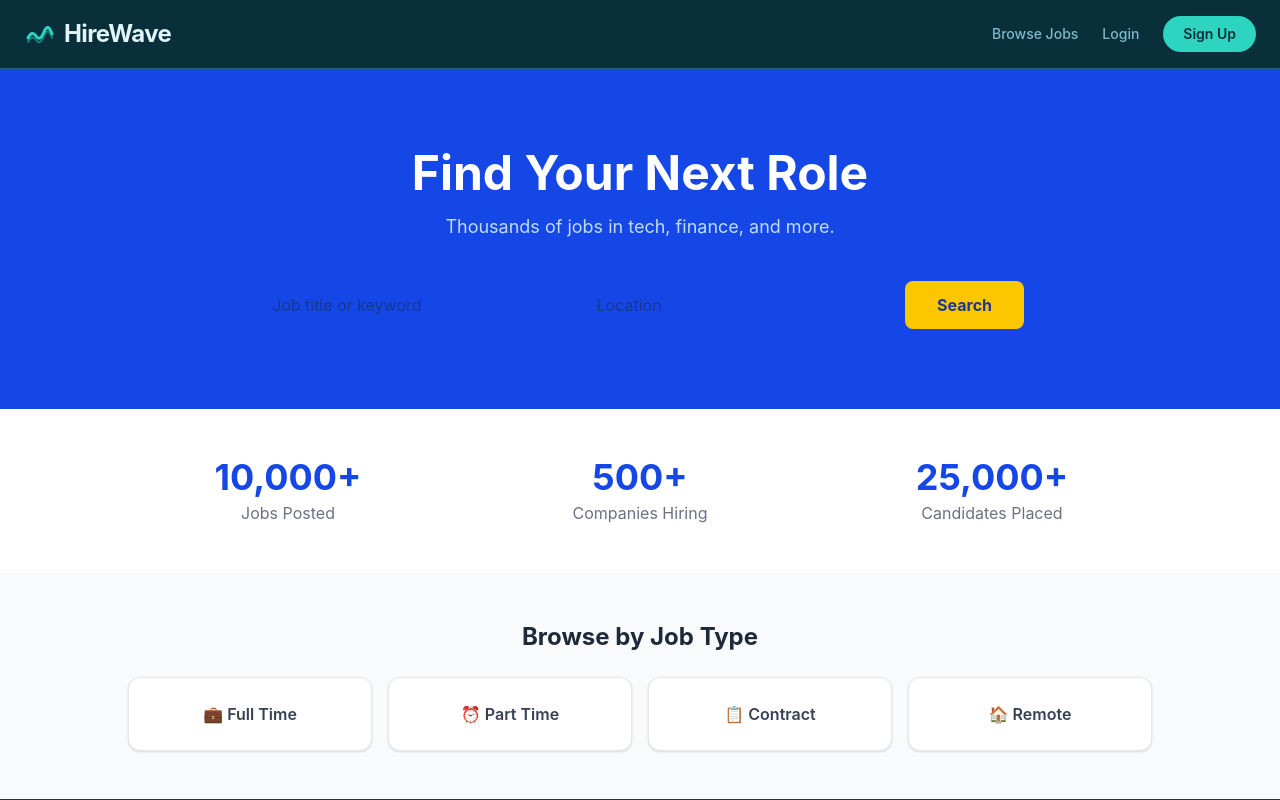
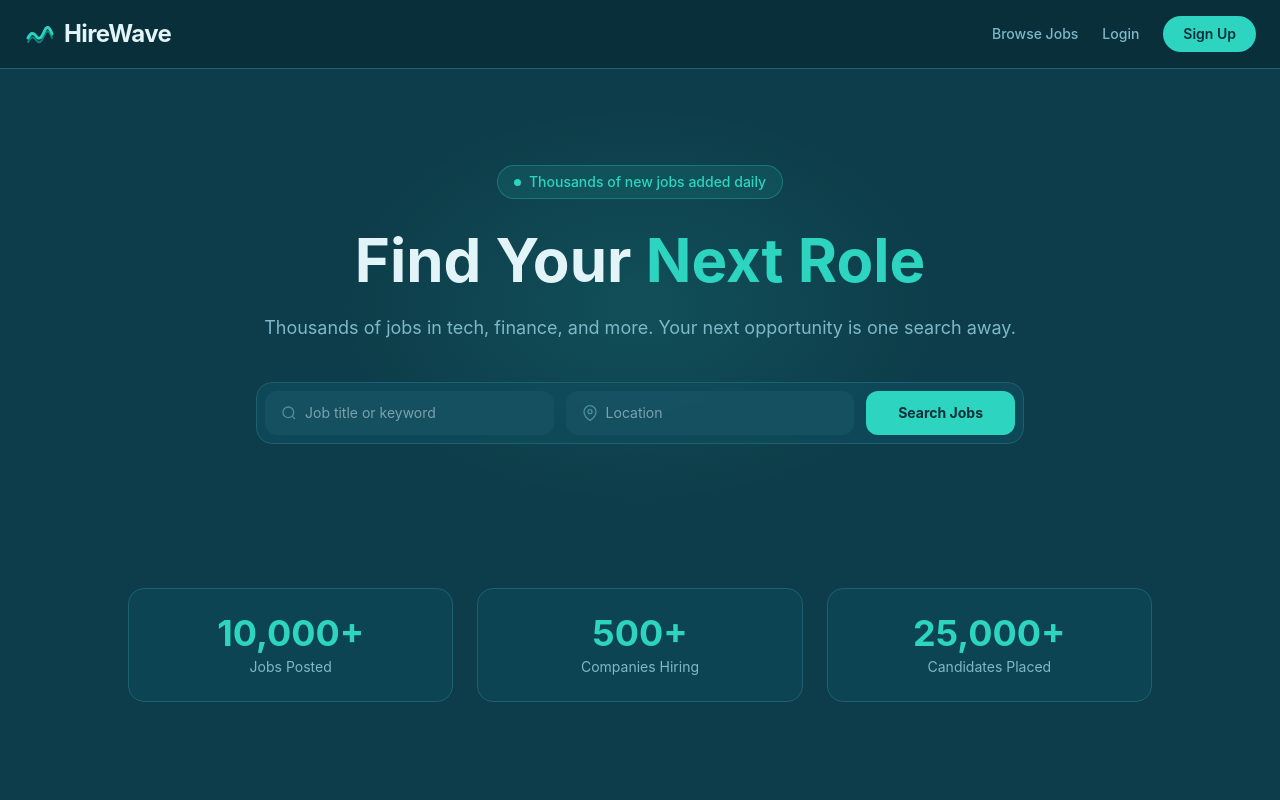
Before and after one commit to rahanasuleiman8-ship-it/HireWave, a React (Vite) app in the folder src/hirewave-client/: page / in a window 1280 px wide. Shown: the top 800 px of the page. Built offline with nearby package versions, Linux system fonts and the light colour scheme; no server answers.

Commit message:
UI: Redesign HomePage with dark teal hero, glow effect, teal accents

```diff
--- a/src/hirewave-client/src/pages/HomePage.jsx
+++ b/src/hirewave-client/src/pages/HomePage.jsx
@@ -1,5 +1,18 @@
 import { useNavigate } from 'react-router-dom';
 import { useState } from 'react';
+
+const jobTypes = [
+  { label: 'Full Time', value: 'FullTime', icon: '💼' },
+  { label: 'Part Time', value: 'PartTime', icon: '⏰' },
+  { label: 'Contract', value: 'Contract', icon: '📋' },
+  { label: 'Remote', value: 'Remote', icon: '🏠' },
+];
+
+const stats = [
+  { label: 'Jobs Posted', value: '10,000+' },
+  { label: 'Companies Hiring', value: '500+' },
+  { label: 'Candidates Placed', value: '25,000+' },
+];
 
 export default function HomePage() {
   const [keyword, setKeyword] = useState('');
@@ -14,61 +27,116 @@ export default function HomePage() {
   return (
     <div>
       {/* Hero */}
-      <div className="bg-blue-700 text-white py-20 px-4 text-center">
-        <h1 className="text-5xl font-bold mb-4">Find Your Next Role</h1>
-        <p className="text-blue-200 text-lg mb-10">Thousands of jobs in tech, finance, and more.</p>
+      <div className="relative py-24 px-4 text-center overflow-hidden">
+        {/* Glow effect */}
+        <div style={{
+          position: 'absolute', top: '50%', left: '50%',
+          transform: 'translate(-50%, -50%)',
+          width: '600px', height: '400px',
+          background: 'radial-gradient(ellipse, rgba(45,212,191,0.12) 0%, transparent 70%)',
+          pointerEvents: 'none'
+        }} />
 
-        <form onSubmit={handleSearch} className="max-w-3xl mx-auto flex flex-col sm:flex-row gap-3">
+        <div className="relative z-10 max-w-4xl mx-auto">
+          {/* Badge */}
+          <div className="inline-flex items-center gap-2 px-4 py-1.5 rounded-full text-sm font-medium mb-6"
+            style={{ background: 'rgba(45,212,191,0.1)', border: '1px solid rgba(45,212,191,0.3)', color: 'var(--hw-teal)' }}>
+            <span style={{ width: 7, height: 7, borderRadius: '50%', background: 'var(--hw-teal)', display: 'inline-block', animation: 'pulse 1.5s infinite' }} />
+            Thousands of new jobs added daily
+          </div>
+
+          <h1 className="text-5xl sm:text-6xl font-bold mb-4 leading-tight" style={{ color: 'var(--hw-text)' }}>
+            Find Your <span style={{ color: 'var(--hw-teal)' }}>Next Role</span>
+          </h1>
+          <p className="text-lg mb-10" style={{ color: 'var(--hw-text-muted)' }}>
+            Thousands of jobs in tech, finance, and more. Your next opportunity is one search away.
+          </p>
+
+          {/* Search form */}
+          <form onSubmit={handleSearch}
+            className="max-w-3xl mx-auto flex flex-col sm:flex-row gap-3 p-2 rounded-2xl"
+            style={{ background: 'rgba(15,76,92,0.8)', border: '1px solid var(--hw-border)', backdropFilter: 'blur(8px)' }}>
+            <div className="flex-1 flex items-center gap-2 px-4 py-2 rounded-xl"
+              style={{ background: 'rgba(26,85,104,0.6)' }}>
+              <svg width="16" height="16" viewBox="0 0 24 24" fill="none" stroke="currentColor" strokeWidth="2" style={{ color: 'var(--hw-text-dim)', flexShrink: 0 }}>
+                <circle cx="11" cy="11" r="8"/><path d="m21 21-4.35-4.35"/>
+              </svg>
               <input
                 type="text"
                 placeholder="Job title or keyword"
                 value={keyword}
                 onChange={(e) => setKeyword(e.target.value)}
-            className="flex-1 px-4 py-3 rounded-lg text-gray-800 text-base focus:outline-none"
+                className="flex-1 bg-transparent text-sm focus:outline-none"
+                style={{ color: 'var(--hw-text)', '::placeholder': { color: 'var(--hw-text-dim)' } }}
               />
+            </div>
+            <div className="flex-1 flex items-center gap-2 px-4 py-2 rounded-xl"
+              style={{ background: 'rgba(26,85,104,0.6)' }}>
+              <svg width="16" height="16" viewBox="0 0 24 24" fill="none" stroke="currentColor" strokeWidth="2" style={{ color: 'var(--hw-text-dim)', flexShrink: 0 }}>
+                <path d="M21 10c0 7-9 13-9 13s-9-6-9-13a9 9 0 0 1 18 0z"/><circle cx="12" cy="10" r="3"/>
+              </svg>
               <input
                 type="text"
                 placeholder="Location"
                 value={location}
                 onChange={(e) => setLocation(e.target.value)}
-            className="flex-1 px-4 py-3 rounded-lg text-gray-800 text-base focus:outline-none"
+                className="flex-1 bg-transparent text-sm focus:outline-none"
+                style={{ color: 'var(--hw-text)' }}
               />
-          <button type="submit" className="bg-yellow-400 text-blue-900 font-bold px-8 py-3 rounded-lg hover:bg-yellow-300 transition">
-            Search
+            </div>
+            <button type="submit"
+              style={{ background: 'var(--hw-teal)', color: '#0a2f3a' }}
+              className="px-8 py-3 rounded-xl font-bold text-sm hover:opacity-90 transition whitespace-nowrap">
+              Search Jobs
             </button>
           </form>
         </div>
+      </div>
 
       {/* Stats */}
-      <div className="bg-white py-12">
-        <div className="max-w-5xl mx-auto grid grid-cols-3 gap-8 text-center">
-          {[
-            { label: 'Jobs Posted', value: '10,000+' },
-            { label: 'Companies Hiring', value: '500+' },
-            { label: 'Candidates Placed', value: '25,000+' },
-          ].map((stat) => (
-            <div key={stat.label}>
-              <p className="text-4xl font-bold text-blue-700">{stat.value}</p>
-              <p className="text-gray-500 mt-1">{stat.label}</p>
+      <div className="py-12 px-4">
+        <div className="max-w-5xl mx-auto grid grid-cols-3 gap-6">
+          {stats.map((stat) => (
+            <div key={stat.label}
+              className="text-center p-6 rounded-2xl"
+              style={{ background: 'rgba(15,76,92,0.5)', border: '1px solid var(--hw-border)' }}>
+              <p className="text-4xl font-bold mb-1" style={{ color: 'var(--hw-teal)' }}>{stat.value}</p>
+              <p className="text-sm" style={{ color: 'var(--hw-text-muted)' }}>{stat.label}</p>
             </div>
           ))}
         </div>
       </div>
 
-      {/* Categories */}
-      <div className="bg-gray-50 py-12 px-4">
+      {/* Job Types */}
+      <div className="py-12 px-4">
         <div className="max-w-5xl mx-auto">
-          <h2 className="text-2xl font-bold text-gray-800 mb-6 text-center">Browse by Job Type</h2>
+          <h2 className="text-2xl font-bold text-center mb-8" style={{ color: 'var(--hw-text)' }}>
+            Browse by Job Type
+          </h2>
           <div className="grid grid-cols-2 sm:grid-cols-4 gap-4">
-            {['FullTime', 'PartTime', 'Contract', 'Remote'].map((type) => (
+            {jobTypes.map((type) => (
               <button
-                key={type}
-                onClick={() => navigate(`/jobs?jobType=${type}`)}
-                className="bg-white border border-gray-200 rounded-xl py-6 text-center font-semibold text-gray-700 hover:border-blue-500 hover:text-blue-700 transition shadow-sm"
+                key={type.value}
+                onClick={() => navigate(`/jobs?jobType=${type.value}`)}
+                className="py-6 rounded-2xl text-center font-semibold transition-all duration-200 hover:scale-105"
+                style={{
+                  background: 'rgba(15,76,92,0.5)',
+                  border: '1px solid var(--hw-border)',
+                  color: 'var(--hw-text-muted)'
+                }}
+                onMouseEnter={e => {
+                  e.currentTarget.style.borderColor = 'var(--hw-teal)';
+                  e.currentTarget.style.color = 'var(--hw-teal)';
+                  e.currentTarget.style.background = 'rgba(45,212,191,0.08)';
+                }}
+                onMouseLeave={e => {
+                  e.currentTarget.style.borderColor = 'var(--hw-border)';
+                  e.currentTarget.style.color = 'var(--hw-text-muted)';
+                  e.currentTarget.style.background = 'rgba(15,76,92,0.5)';
+                }}
               >
-                {type === 'FullTime' ? '💼 Full Time' :
-                 type === 'PartTime' ? '⏰ Part Time' :
-                 type === 'Contract' ? '📋 Contract' : '🏠 Remote'}
+                <div className="text-2xl mb-2">{type.icon}</div>
+                <div className="text-sm">{type.label}</div>
               </button>
             ))}
           </div>
```
Lines whose indentation alone changed are shown as unchanged.
